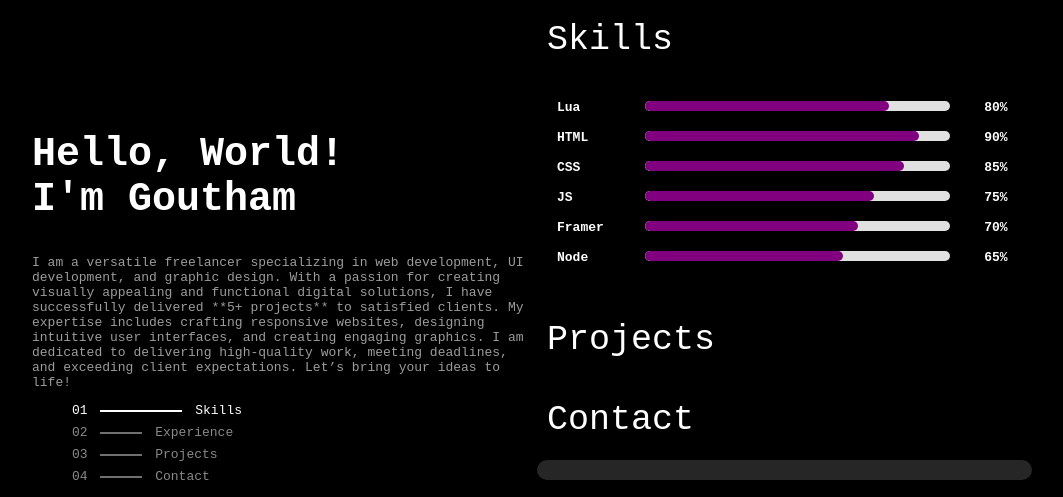
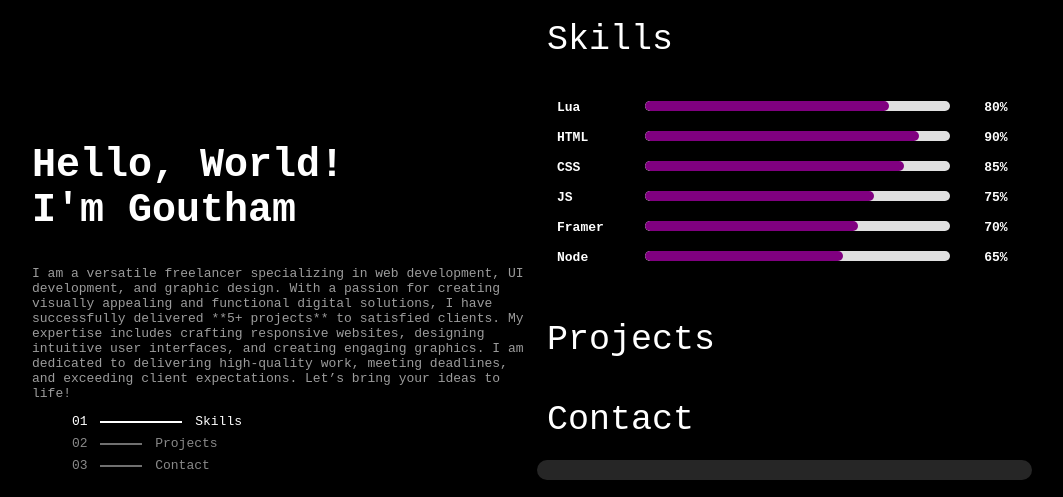
Before and after one commit to MACHANxD/Portfolio, a plain HTML site: page index.htm in a window 1280 px wide. Shown: the top 497 px of the page, without its empty margins (108-1171 px from the left). Drawn offline with Linux system fonts and the light colour scheme; no server answers; a script that the page names is missing.

Commit message:
Update index.htm

```diff
--- a/index.htm
+++ b/index.htm
@@ -363,12 +363,9 @@
                             <hr>&nbsp;Skills
                         </a></li>
                     <li><a class="menu-item" href="#section2">02&nbsp;
-                            <hr>&nbsp;Experience
+                            <hr>&nbsp;Projects
                         </a></li>
                     <li><a class="menu-item" href="#section3">03&nbsp;
-                            <hr>&nbsp;Projects
-                        </a></li>
-                    <li><a class="menu-item" href="#section4">04&nbsp;
                             <hr>&nbsp;Contact
                         </a></li>
                 </ul>
```
